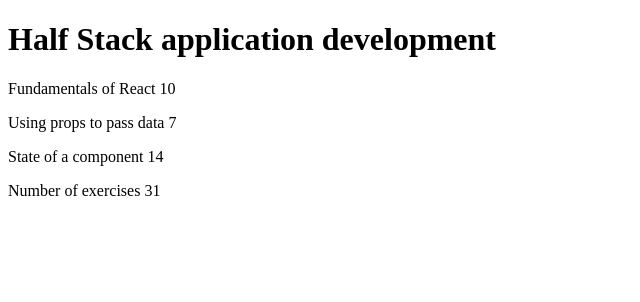
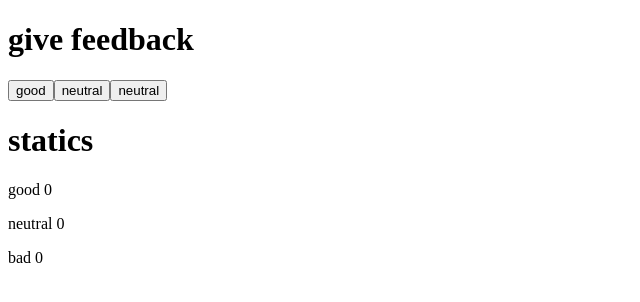
Before and after one commit to CavalliB/Ejercicios-react, a React (Vite) app: page / in a window 1280 px wide. Shown: the top 302 px of the page, without its empty margins (0-640 px from the left). Built offline with nearby package versions, Linux system fonts and the light colour scheme.

Commit message:
ejercicio 1.6

```diff
--- a/src/App.jsx
+++ b/src/App.jsx
@@ -1,49 +1,33 @@
-const Header = ({ courseName }) => <h1>{courseName}</h1>
-
-const Part = ({ name, exercises }) => (
-  <p>
-    {name} {exercises}
-  </p>
-)
-
-const Content = ({ parts }) => (
-  <div>
-    <Part name={parts[0].name} exercises={parts[0].exercises} />
-    <Part name={parts[1].name} exercises={parts[1].exercises} />
-    <Part name={parts[2].name} exercises={parts[2].exercises} />
-  </div>
-)
-
-const Total = ({ parts }) => (
-  <p>
-    Number of exercises {parts[0].exercises + parts[1].exercises + parts[2].exercises}
-  </p>
-)
+import { useState } from 'react'
 
 const App = () => {
-  const course = {
-    name: 'Half Stack application development',
-    parts: [
-      {
-        name: 'Fundamentals of React',
-        exercises: 10,
-      },
-      {
-        name: 'Using props to pass data',
-        exercises: 7,
-      },
-      {
-        name: 'State of a component',
-        exercises: 14,
-      },
-    ],
+  // guarda los clics de cada botón en su propio estado
+  const [good, setGood] = useState(0)
+  const [neutral, setNeutral] = useState(0)
+  const [bad, setBad] = useState(0)
+
+  const goodclick = () => {
+    setGood(good + 1)
+  }
+  const neutralclick = () => {
+    setNeutral(neutral + 1)
+  }
+  const badclick = () => {
+    setBad(bad + 1)
   }
 
   return (
     <div>
-      <Header courseName={course.name} />
-      <Content parts={course.parts} />
-      <Total parts={course.parts} />
+      <h1>give feedback</h1>
+      <button onClick={goodclick}>good</button>
+      <button onClick={neutralclick}>neutral</button>
+      <button onClick={badclick}>neutral</button>
+
+      <h1>statics</h1>
+      <p>good {good}</p>
+      <p>neutral {neutral}</p>
+      <p>bad {bad}</p>
+
     </div>
   )
 }
--- a/src/main.jsx
+++ b/src/main.jsx
@@ -1,3 +1,4 @@
+import React from 'react'
 import ReactDOM from 'react-dom/client'
 
 import App from './App'
```
